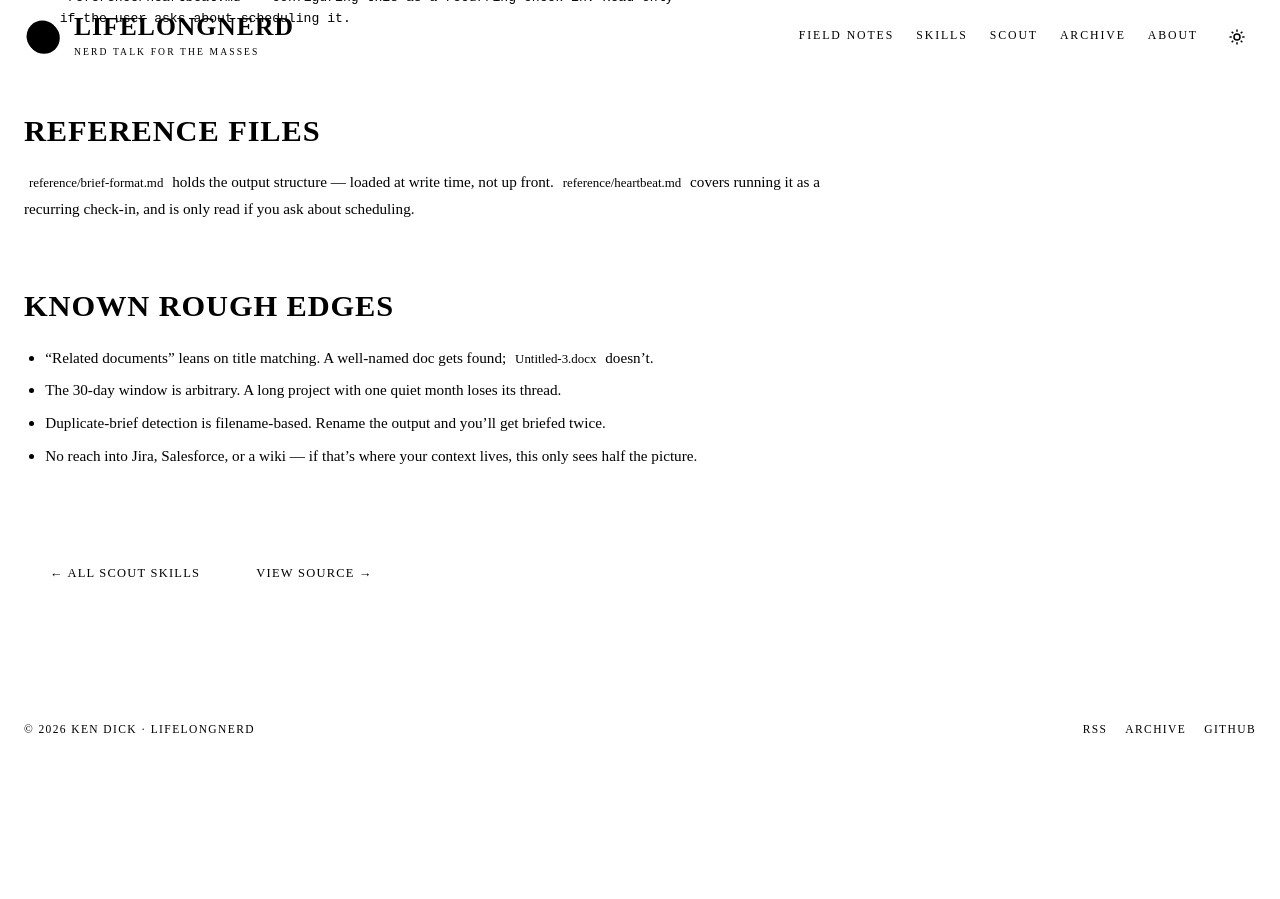
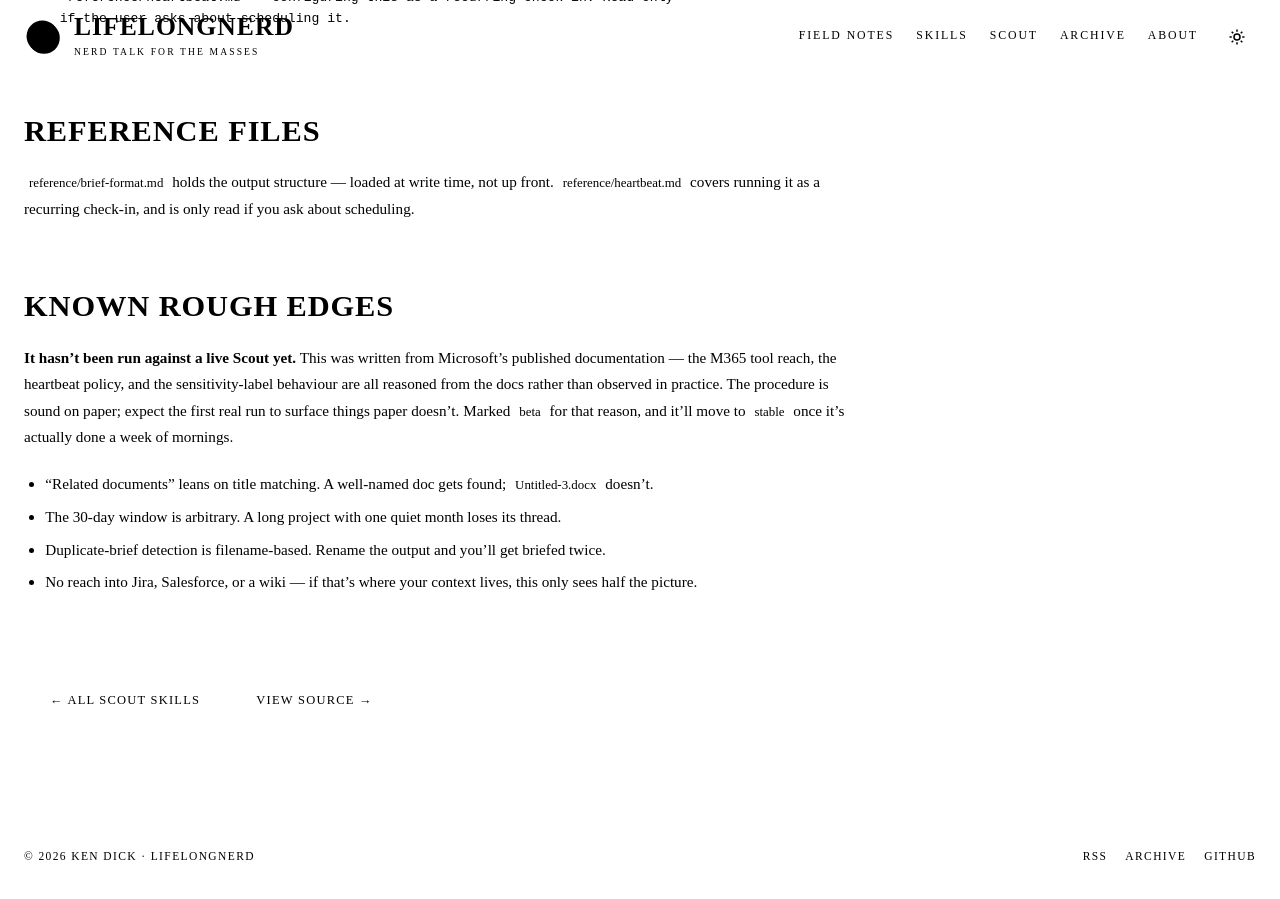
Before and after one commit to KenDickMy/nerd-talk, a Jekyll site: the page built from _scout_skills/meeting-prep.md, in a window 1280 px wide and 900 px high, scrolled down 5199 px. Built offline with Jekyll 4.4.1, drawn with Linux system fonts in a browser that asks for light colours; before the commit the page ends 5972 px from its top, so only the background shows below that.

Commit message:
Mark meeting-prep as beta — it has never actually been run
The catalog page claimed `status: stable` for a skill that has not been
executed once. It was written from Microsoft's published documentation: the
m365_* tool reach, the heartbeat permission policy, and the sensitivity-label
behaviour are all reasoned from docs rather than observed in practice.

That's a fine way to write a first draft. It is not "stable", and publishing it
as such invites someone to install it on a confidence level that hasn't been
earned.

- status: stable -> beta, on the catalog page
- Added an honest note at the top of "Known rough edges" in both the catalog
  entry and the skill's own README, saying plainly that it is docs-derived and
  unvalidated, and what would move it to stable

Verified: .status--beta is already styled in both light and dark (it uses
--cp-accent, which is theme-aware), the badge renders on both the skill page
and its card, and the embedded SKILL.md is still byte-identical to source.

Co-authored-by: Copilot App <223556219+Copilot@users.noreply.github.com>

```diff
--- a/_scout_skills/meeting-prep.md
+++ b/_scout_skills/meeting-prep.md
@@ -4,7 +4,7 @@ description: >-
   Briefs you before a meeting — who's attending, what they've said recently across
   mail and Teams, which documents are in play, and what you still owe them.
 category: microsoft-365
-status: stable
+status: beta
 version: 0.1.0
 updated: 2026-02-19
 tier: user or workspace
@@ -236,6 +236,13 @@ check-in, and is only read if you ask about scheduling.
 
 ## Known rough edges
 
+**It hasn't been run against a live Scout yet.** This was written from
+Microsoft's published documentation — the M365 tool reach, the heartbeat
+policy, and the sensitivity-label behaviour are all reasoned from the docs
+rather than observed in practice. The procedure is sound on paper; expect the
+first real run to surface things paper doesn't. Marked `beta` for that reason,
+and it'll move to `stable` once it's actually done a week of mornings.
+
 - "Related documents" leans on title matching. A well-named doc gets found;
   `Untitled-3.docx` doesn't.
 - The 30-day window is arbitrary. A long project with one quiet month loses its
```
Also changed, not shown: scout-skills/meeting-prep/README.md (+4 -0 lines).
